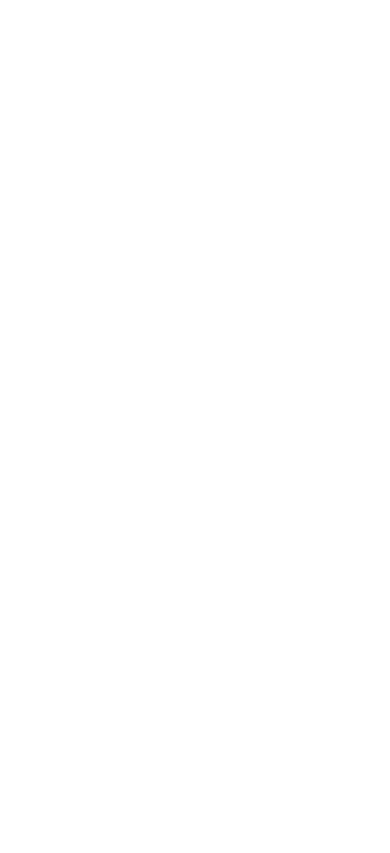
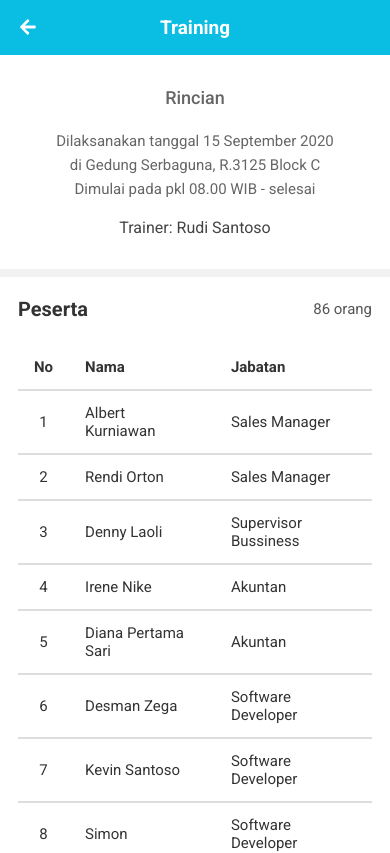
Before and after one commit to albertkur145/Bliress_Frontend, a Vue app: page /training/detail in a window 390 px wide. Shown: the top 853 px of the page. Built offline with nearby package versions, Linux system fonts and the light colour scheme.

Commit message:
Add new detail training view and css for - Global css - 320px - 480px (Mobile)

```diff
--- a/src/App.vue
+++ b/src/App.vue
@@ -9,5 +9,6 @@
   body {
     margin: 0;
     padding: 0;
+    background-color: #F2F2F2;
   }
 </style>
--- a/src/components/MenuBar.vue
+++ b/src/components/MenuBar.vue
@@ -47,13 +47,12 @@
     .bar {
       width: 25%;
       text-align: center;
-      color: #666;
 
       .txt-bar {
         display: block;
         text-decoration: none;
-        color: #666;
         font-size: 0.6875em;
+        color: #777;
 
         .menu-icon {
           font-size: 0.875em;
--- a/src/router/index.js
+++ b/src/router/index.js
@@ -14,6 +14,11 @@ const routes = [
     name: 'Training',
     component: () => import('../views/Training.vue'),
   },
+  {
+    path: '/training/detail',
+    name: 'DetailTraining',
+    component: () => import('../views/DetailTraining.vue'),
+  },
 ];
 
 const router = new VueRouter({
--- /dev/null
+++ b/src/views/DetailTraining.vue
@@ -0,0 +1,359 @@
+<template>
+  <div id="container">
+    <div class="width">{{ windowWidth }}</div>
+    <!-- head -->
+    <div class="head">
+      <router-link to="/training" class="back">
+        <font-awesome-icon icon="arrow-left"></font-awesome-icon>
+      </router-link>
+      <div class="text">Training</div>
+    </div>
+    <!-- end head -->
+
+    <!-- content -->
+    <div class="content">
+      <!-- rincian -->
+      <div class="rincian">
+        <p class="txt">Rincian</p>
+
+        <div class="detail">
+          <p class="date">Dilaksanakan tanggal 15 September 2020</p>
+          <p class="location">di Gedung Serbaguna, R.3125 Block C</p>
+          <p class="start">Dimulai pada pkl 08.00 WIB - selesai</p>
+        </div>
+
+        <p class="trainer">Trainer: Rudi Santoso</p>
+      </div>
+      <!-- rincian -->
+
+      <!-- participants -->
+      <div class="participants">
+        <div class="top">
+          <div class="title">Peserta</div>
+          <div class="count">86 orang</div>
+        </div>
+
+        <div class="data">
+          <table>
+            <thead>
+              <th>No</th>
+              <th>Nama</th>
+              <th>Jabatan</th>
+            </thead>
+
+            <tbody>
+              <tr>
+                <td>1</td>
+                <td>Albert Kurniawan</td>
+                <td>Sales Manager</td>
+              </tr>
+
+              <tr>
+                <td>2</td>
+                <td>Rendi Orton</td>
+                <td>Sales Manager</td>
+              </tr>
+
+              <tr>
+                <td>3</td>
+                <td>Denny Laoli</td>
+                <td>Supervisor Bussiness</td>
+              </tr>
+
+              <tr>
+                <td>4</td>
+                <td>Irene Nike</td>
+                <td>Akuntan</td>
+              </tr>
+
+              <tr>
+                <td>5</td>
+                <td>Diana Pertama Sari</td>
+                <td>Akuntan</td>
+              </tr>
+
+              <tr>
+                <td>6</td>
+                <td>Desman Zega</td>
+                <td>Software Developer</td>
+              </tr>
+
+              <tr>
+                <td>7</td>
+                <td>Kevin Santoso</td>
+                <td>Software Developer</td>
+              </tr>
+
+              <tr>
+                <td>8</td>
+                <td>Simon</td>
+                <td>Software Developer</td>
+              </tr>
+
+              <tr>
+                <td>9</td>
+                <td>Niken Regina</td>
+                <td>Quality Control</td>
+              </tr>
+
+              <tr>
+                <td>10</td>
+                <td>Yemima Milenia</td>
+                <td>Quality Control</td>
+              </tr>
+
+              <tr>
+                <td>11</td>
+                <td>Nicholaus Putra</td>
+                <td>Quality Control</td>
+              </tr>
+            </tbody>
+          </table>
+        </div>
+      </div>
+      <!-- participants -->
+
+    </div>
+    <!-- end content -->
+  </div>
+</template>
+
+<style lang="scss" scoped>
+
+  // global css
+  #container {
+    font-family: 'Roboto';
+    max-width: 100%;
+    min-height: 100vh;
+    background-color: #F2F2F2;
+
+    .width {
+      display: none;
+      text-align: center;
+      padding: 1rem;
+      margin-top: 3rem;
+    }
+
+    .head {
+      text-align: center;
+      position: fixed;
+      top: 0;
+      left: 0;
+      right: 0;
+      max-width: 100%;
+      color: #FFF;
+      background-color: #0ABDE3;
+      font-weight: 600;
+      padding: 0.875rem 1rem;
+
+      .back {
+        position: absolute;
+        color: #FFF;
+        top: 31%;
+        left: 5%;
+        font-size: 1.0625em;
+      }
+
+      .text {
+        font-size: 1.125em;
+      }
+    }
+
+    .content {
+      max-width: 100%;
+
+      p {
+        margin: 0;
+      }
+
+      .rincian {
+        background-color: #FFF;
+        text-align: center;
+        padding: 1.75rem 1rem;
+        margin-top: 3.125rem;
+
+        .txt {
+          font-weight: 500;
+          color: #666;
+          font-size: 1.0625em;
+        }
+
+        .detail {
+          color: #666;
+          margin-top: 1.25rem;
+          font-size: 0.875em;
+
+          .location {
+            margin-top: 0.4375rem;
+          }
+
+          .start {
+            margin-top: 0.4375rem;
+          }
+        }
+
+        .trainer {
+          color: #444;
+          font-size: 0.9375em;
+          margin-top: 1.25rem;
+        }
+      }
+
+      .participants {
+        background-color: #FFF;
+        padding: 1.125rem 1rem 1.875rem;
+        margin-top: 0.5rem;
+
+        .top {
+          display: flex;
+          justify-content: space-between;
+          align-items: center;
+
+          .title {
+            font-weight: 600;
+            color: #333;
+            font-size: 1.0625em;
+          }
+
+          .count {
+            color: #555;
+            font-size: 0.875em;
+          }
+        }
+
+        .data {
+          max-width: 100%;
+          overflow-x: auto;
+          margin-top: 1.25rem;
+
+          table {
+            text-align: left;
+            border-collapse: collapse;
+            width: 100%;
+
+            th, td {
+              color: #333;
+              border-bottom: 0.125rem solid #DDD;
+              padding: 0.75rem 0.875rem;
+              font-size: 0.875em;
+            }
+
+            td:nth-child(1),
+            th:nth-child(1) {
+              text-align: center;
+            }
+          }
+        }
+      }
+    }
+  }
+  // global css
+
+  // width 320px - 480px (Mobile)
+  @media (min-width: 320px) and (max-width: 480px) {
+    #container {
+
+      .head {
+        padding: 1rem 1.25rem;
+
+        .back {
+          top: 31%;
+          left: 5%;
+          font-size: 1.125em;
+        }
+
+        .text {
+          font-size: 1.1875em;
+        }
+      }
+
+      .content {
+        max-width: 100%;
+
+        p {
+          margin: 0;
+        }
+
+        .rincian {
+          padding: 2rem 1.125rem;
+          margin-top: 3.4375rem;
+
+          .txt {
+            font-size: 1.125em;
+          }
+
+          .detail {
+            margin-top: 1.5rem;
+            font-size: 0.9375em;
+
+            .location {
+              margin-top: 0.375rem;
+            }
+
+            .start {
+              margin-top: 0.375rem;
+            }
+          }
+
+          .trainer {
+            font-size: 1em;
+            margin-top: 1.25rem;
+          }
+        }
+
+        .participants {
+          padding: 1.25rem 1.125rem 2rem;
+          margin-top: 0.5rem;
+
+          .top {
+
+            .title {
+              font-size: 1.25em;
+            }
+
+            .count {
+              font-size: 0.9375em;
+            }
+          }
+
+          .data {
+            margin-top: 1.5rem;
+
+            table {
+              width: 100%;
+
+              th, td {
+                padding: 0.8125rem 1rem;
+                font-size: 0.9375em;
+              }
+            }
+          }
+        }
+      }
+    }
+  }
+  // width 320px - 480px (Mobile)
+
+</style>
+
+<script>
+export default {
+
+  data() {
+    return {
+      windowWidth: window.innerWidth,
+    };
+  },
+
+  methods: {
+    getWindowWidth() {
+      this.windowWidth = window.innerWidth;
+    },
+  },
+
+  created() {
+    window.addEventListener('resize', this.getWindowWidth);
+  },
+
+};
+</script>
--- a/src/views/Training.vue
+++ b/src/views/Training.vue
@@ -1,6 +1,5 @@
 <template>
   <div id="container">
-    <div class="width">{{ windowWidth }}</div>
     <!-- head -->
     <div class="head">
       <div class="text">Training</div>
@@ -22,10 +21,10 @@
         <div class="right">
           <div class="txt">Diadakan pada : </div>
           <div class="date">15 September 2020</div>
-          <div class="icon-see">
+          <router-link to="/training/detail" class="icon-see">
             <font-awesome-icon icon="arrow-right"></font-awesome-icon>
             <p class="see">Lihat</p>
-          </div>
+          </router-link>
         </div>
         <!-- right -->
       </div>
@@ -41,10 +40,10 @@
         <div class="right">
           <div class="txt">Diadakan pada : </div>
           <div class="date">27 September 2020</div>
-          <div class="icon-see">
+          <router-link to="/training/detail" class="icon-see">
             <font-awesome-icon icon="arrow-right"></font-awesome-icon>
             <p class="see">Lihat</p>
-          </div>
+          </router-link>
         </div>
         <!-- right -->
       </div>
@@ -60,10 +59,10 @@
         <div class="right">
           <div class="txt">Diadakan pada : </div>
           <div class="date">09 Oktober 2020</div>
-          <div class="icon-see">
+          <router-link to="/training/detail" class="icon-see">
             <font-awesome-icon icon="arrow-right"></font-awesome-icon>
             <p class="see">Lihat</p>
-          </div>
+          </router-link>
         </div>
         <!-- right -->
       </div>
@@ -79,10 +78,10 @@
         <div class="right">
           <div class="txt">Diadakan pada : </div>
           <div class="date">18 Oktober 2020</div>
-          <div class="icon-see">
+          <router-link to="/training/detail" class="icon-see">
             <font-awesome-icon icon="arrow-right"></font-awesome-icon>
             <p class="see">Lihat</p>
-          </div>
+          </router-link>
         </div>
         <!-- right -->
       </div>
@@ -98,10 +97,10 @@
         <div class="right">
           <div class="txt">Diadakan pada : </div>
           <div class="date">30 Oktober 2020</div>
-          <div class="icon-see">
+          <router-link to="/training/detail" class="icon-see">
             <font-awesome-icon icon="arrow-right"></font-awesome-icon>
             <p class="see">Lihat</p>
-          </div>
+          </router-link>
         </div>
         <!-- right -->
       </div>
@@ -117,10 +116,10 @@
         <div class="right">
           <div class="txt">Diadakan pada : </div>
           <div class="date">10 November 2020</div>
-          <div class="icon-see">
+          <router-link to="/training/detail" class="icon-see">
             <font-awesome-icon icon="arrow-right"></font-awesome-icon>
             <p class="see">Lihat</p>
-          </div>
+          </router-link>
         </div>
         <!-- right -->
       </div>
@@ -142,13 +141,6 @@
     max-width: 100%;
     min-height: 100vh;
     background-color: #F2F2F2;
-
-    .width {
-      display: none;
-      text-align: center;
-      padding: 1rem;
-      margin-top: 3rem;
-    }
 
     .head {
       display: flex;
@@ -243,12 +235,13 @@
           }
 
           .icon-see {
+            display: block;
             text-align: right;
             color: #0085FF;
             font-weight: 500;
-            cursor: pointer;
             margin-top: 1.25rem;
             font-size: 0.8125em;
+            text-decoration: none;
 
             p {
               margin: 0;
```
